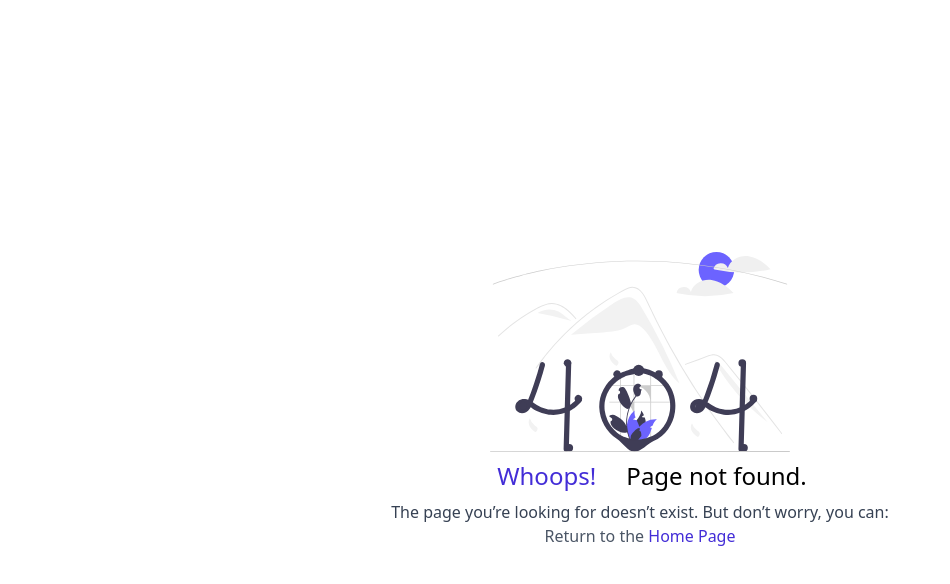
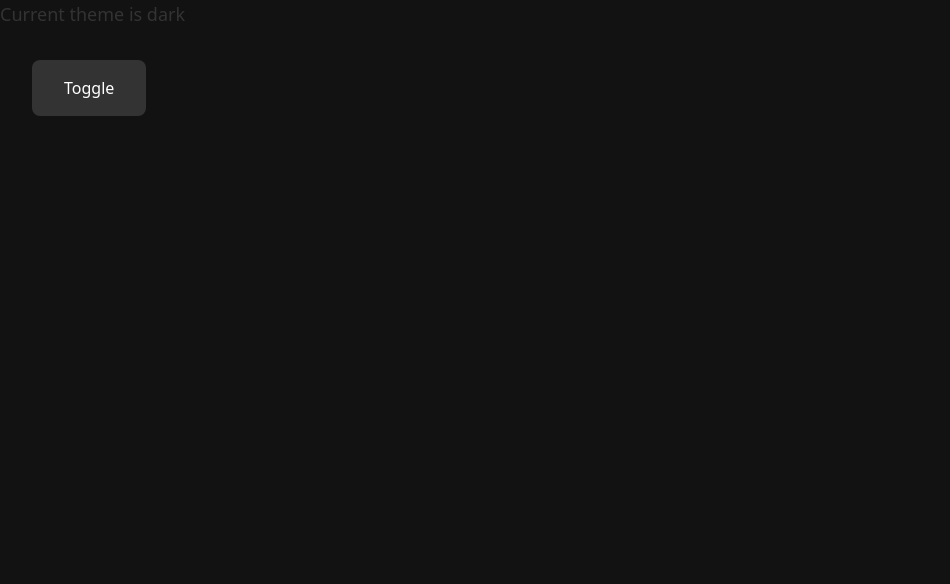
Before and after one commit to patpro250/gaggle-inter-face, a Next.js app: page /test in a window 1280 px wide. Before the commit this address had no page. Shown: the top 584 px of the page, without its empty margins (0-950 px from the left). Built offline with nearby package versions, Linux system fonts and the light colour scheme; what @radix-ui/themes would draw is missing.

Commit message:
Try to implement dark mode

```diff
--- a/app/g/schools/dashboard/ActionButtons.tsx
+++ b/app/g/schools/dashboard/ActionButtons.tsx
@@ -1,3 +1,4 @@
+"use client";
 import AddBookButton from "./_components/AddBookButton";
 import AddStudentButton from "./_components/AddStudentButton";
 import AddBookCopyButton from "./_components/AddBookCopyButton";
--- a/app/globals.css
+++ b/app/globals.css
@@ -100,10 +100,6 @@
 
 @import url("https://fonts.googleapis.com/css2?family=Russo+One&display=swap");
 
-@import url("https://fonts.googleapis.com/css2?family=Russo+One&display=swap");
-
-@import url("https://fonts.googleapis.com/css2?family=Russo+One&display=swap");
-
 /* svg {
   font-family: "Russo One", sans-serif;
   width: 100%;
--- a/app/layout.tsx
+++ b/app/layout.tsx
@@ -5,8 +5,8 @@ import { Geist, Geist_Mono } from "next/font/google";
 import "./globals.css";
 import { Marcellus } from "next/font/google";
 import { SessionProvider } from "next-auth/react";
-import { Toast } from "radix-ui";
 import { Toaster } from "react-hot-toast";
+import { ThemeProvider } from "next-themes";
 
 const marcellus = Marcellus({
   subsets: ["latin"],
@@ -31,10 +31,12 @@ export default function RootLayout({
       <body
         className={`${geistSans.variable} overflow-hidden ${marcellus.variable} ${geistMono.variable} antialiased`}
       >
-        <SessionProvider>
-          <Toaster position="top-center" />
-          <Theme>{children}</Theme>
-        </SessionProvider>
+        <ThemeProvider attribute={'class'} enableSystem defaultTheme="dark">
+          <SessionProvider>
+            <Toaster position="top-center" />
+            <Theme>{children}</Theme>
+          </SessionProvider>
+        </ThemeProvider>
       </body>
     </html>
   );
--- /dev/null
+++ b/app/test/page.tsx
@@ -0,0 +1,15 @@
+"use client";
+
+import { useTheme } from "next-themes";
+
+const Toggler = () => {
+  const { theme, setTheme } = useTheme();
+  return (
+    <>
+      <p className="text-lg text-black">Current theme is {theme}</p>
+      <button onClick={() => setTheme('light')} className="m-8 rounded-lg py-4 px-8 bg-black text-white flex items-center justify-center">Toggle</button>
+    </>
+  )
+}
+
+export default Toggler
```
Also changed, not shown: 1 other file (tests, documents, lock files or other folders).
